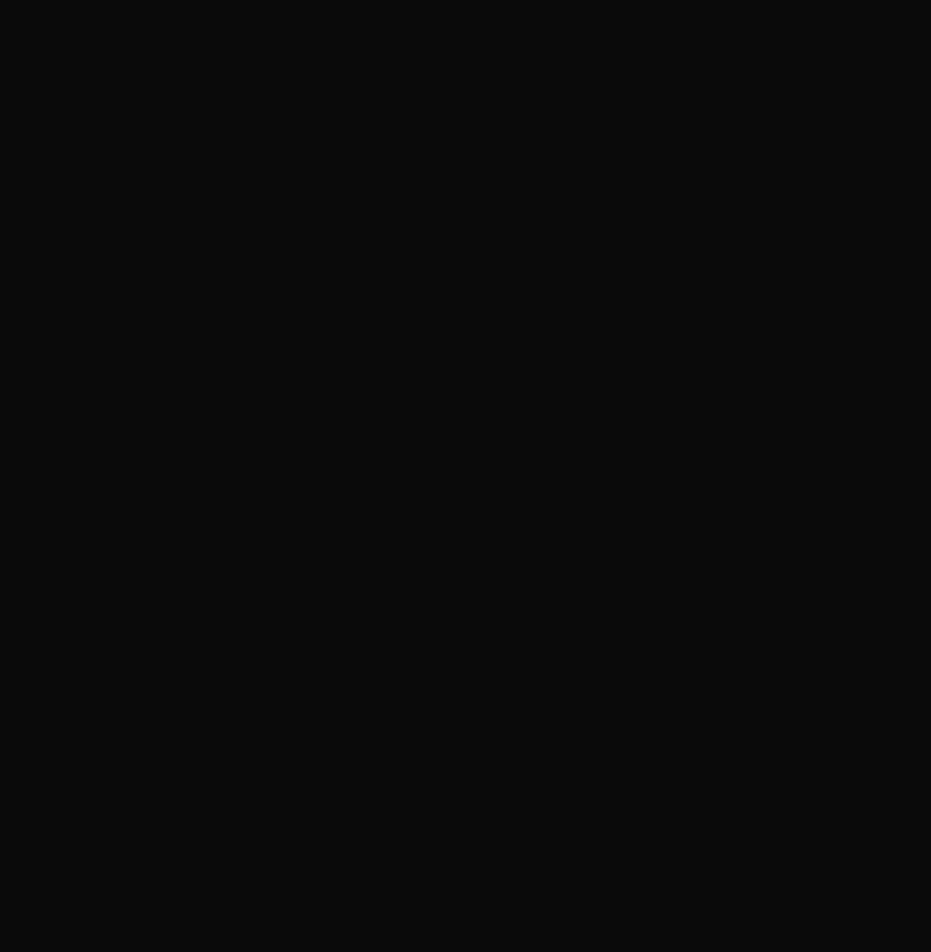
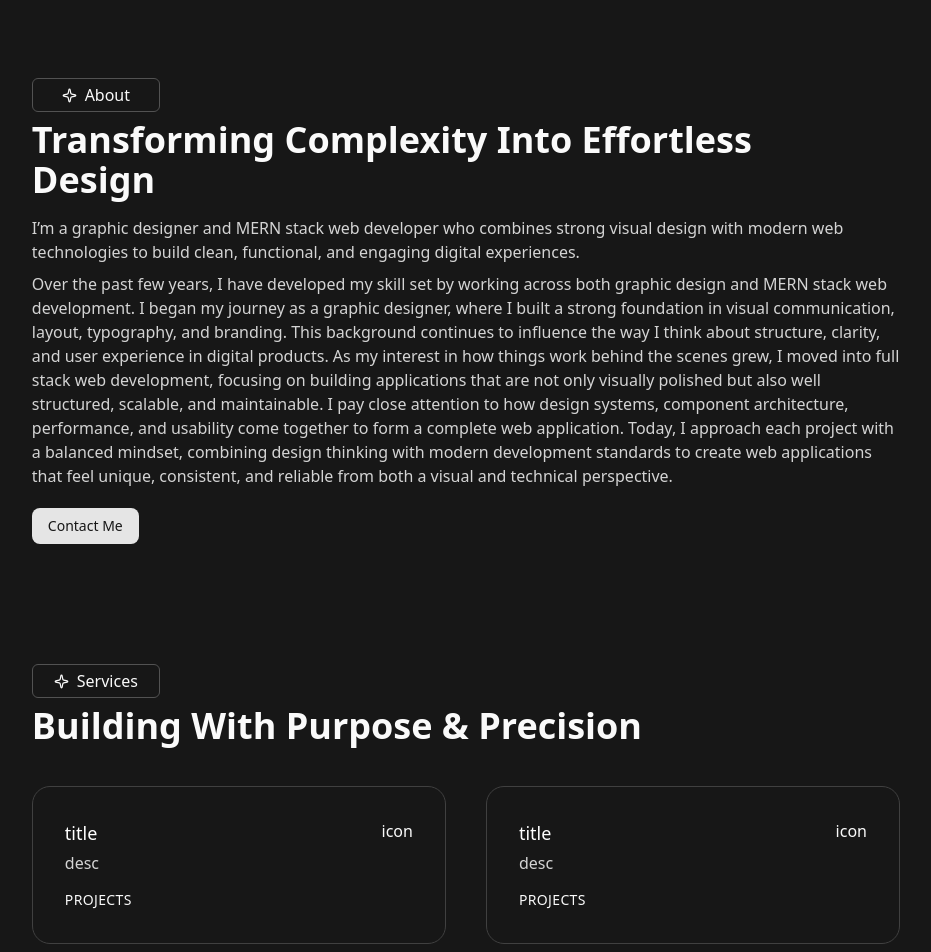
Before and after one commit to AdedayoDev/MyPortfolio, a React (Vite) app: page / in a window 1280 px wide. Shown: the part 1480-2432 px from the top of the page, without its empty margins (340-1271 px from the left). Before the commit the page ends 1478 px from the top, so only its background shows below. Built offline with nearby package versions, Linux system fonts and the light colour scheme.

Commit message:
services

```diff
--- a/src/App.tsx
+++ b/src/App.tsx
@@ -5,8 +5,10 @@
 
 
 // import { useEffect } from "react"
+import About from "./components/About"
 import Hero from "./components/Hero"
 import Projects from "./components/Projects"
+import Services from "./components/Services"
 import Stats from "./components/Stats"
 
 
@@ -16,6 +18,8 @@
       <Hero/>
       <Stats/>
       <Projects/>
+      <About/>
+      <Services />
     </main>
   )
 }
--- a/src/components/About.tsx
+++ b/src/components/About.tsx
@@ -0,0 +1,61 @@
+import { motion } from 'framer-motion';
+import { fadeUp, staggerContainer } from '@/libs/animation';
+import { SectionHeader } from './SectionHeader';
+import { Button } from './ui/button';
+
+const About = () => {
+  return (
+    <motion.section
+      initial='hidden'
+      whileInView='visible'
+      viewport={{ once: true, amount: 0.3 }}
+      variants={staggerContainer(0)}
+      className='mt-30 scroll-mt-30'
+      id='about'
+    >
+      <SectionHeader
+        subtitle='About'
+        title='Transforming complexity into effortless design'
+      />
+
+      <motion.p
+        variants={fadeUp}
+        className='text-neutral-300 mt-4'
+      >
+        I’m a graphic designer and MERN stack web developer who combines strong
+        visual design with modern web technologies to build clean, functional,
+        and engaging digital experiences.
+      </motion.p>
+
+      <motion.p
+        variants={fadeUp}
+        className='text-neutral-300 mt-2'
+      >
+        Over the past few years, I have developed my skill set by working across
+        both graphic design and MERN stack web development. I began my journey
+        as a graphic designer, where I built a strong foundation in visual
+        communication, layout, typography, and branding. This background
+        continues to influence the way I think about structure, clarity, and
+        user experience in digital products. As my interest in how things work
+        behind the scenes grew, I moved into full stack web development,
+        focusing on building applications that are not only visually polished
+        but also well structured, scalable, and maintainable. I pay close
+        attention to how design systems, component architecture, performance,
+        and usability come together to form a complete web application. Today, I
+        approach each project with a balanced mindset, combining design thinking
+        with modern development standards to create web applications that feel
+        unique, consistent, and reliable from both a visual and technical
+        perspective.
+      </motion.p>
+
+      <motion.div
+        variants={fadeUp}
+        transition={{ delay: 0.2 }}
+      >
+        <Button className='mt-5'>Contact Me</Button>
+      </motion.div>
+    </motion.section>
+  );
+};
+
+export default About;
--- a/src/components/Projects.tsx
+++ b/src/components/Projects.tsx
@@ -9,7 +9,7 @@
     <motion.section
       initial='hidden'
       whileInView='visible'
-      viewport={{ once: true, amount: 0.8 }}
+      viewport={{ once: true, amount: 0.3 }}
       variants={staggerContainer(0)}
       className='mt-30 scroll-mt-30'
       id='projects'
--- /dev/null
+++ b/src/components/ServiceCard.tsx
@@ -0,0 +1,13 @@
+import type { ServiceType } from '@/types';
+export const ServiceCard = ({ title, desc, projects, icon }: ServiceType) => {
+  return (
+    <div className=' flex items-start justify-between rounded-2xl border border-neutral-700 p-8 hover:bg-zinc-800 transition-all duration-300 hover:border-primary relative'>
+      <div>
+        <h3 className='text-lg font-medium text-white mb-1'>{title}</h3>
+        <p className='text-neutral-300 mb-3'>{desc}</p>
+        <span className='text-sm lining-nums text-nuetral-400 font-medium uppercase tracking-wide'>{projects}</span>
+      </div>
+      <div className='shrink-0'>{icon}</div>
+    </div>
+  );
+};
--- /dev/null
+++ b/src/components/Services.tsx
@@ -0,0 +1,36 @@
+import { motion } from 'framer-motion';
+import { fadeUp, staggerContainer } from '@/libs/animation';
+import { SectionHeader } from './SectionHeader';
+import { Button } from './ui/button';
+import { services } from '@/constants';
+import { ServiceCard } from './ServiceCard';
+
+const Services = () => {
+  return (
+    <motion.section
+      initial='hidden'
+      whileInView='visible'
+      viewport={{ once: true, amount: 0.3 }}
+      variants={staggerContainer(0)}
+      className='mt-30 scroll-mt-30'
+      id='services'
+    >
+      <SectionHeader
+        subtitle='Services'
+        title='Building with Purpose & Precision'
+      />
+
+    <motion.div initial="hidden" whileInView="visible" viewport={{once:true, amount: 0.3}} variants={staggerContainer(0.5)} className='grid md:grid-cols-2 gap-10 mt-10'>
+{
+    services.map((service) => (
+        <motion.div key={service.title} variants={fadeUp}>
+            <ServiceCard title="title" desc="desc" icon="icon" projects="projects" />
+        </motion.div>
+    ))
+}
+    </motion.div>
+    </motion.section>
+  );
+};
+
+export default Services;
```
